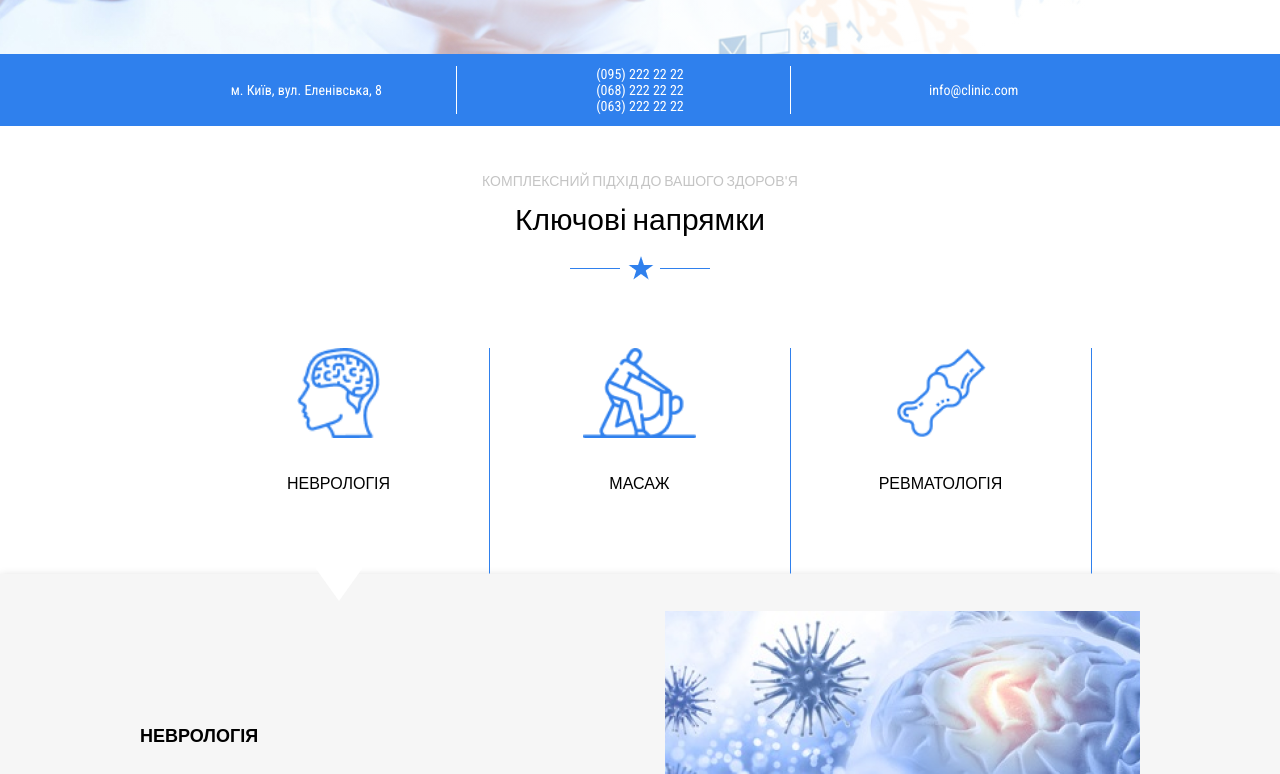
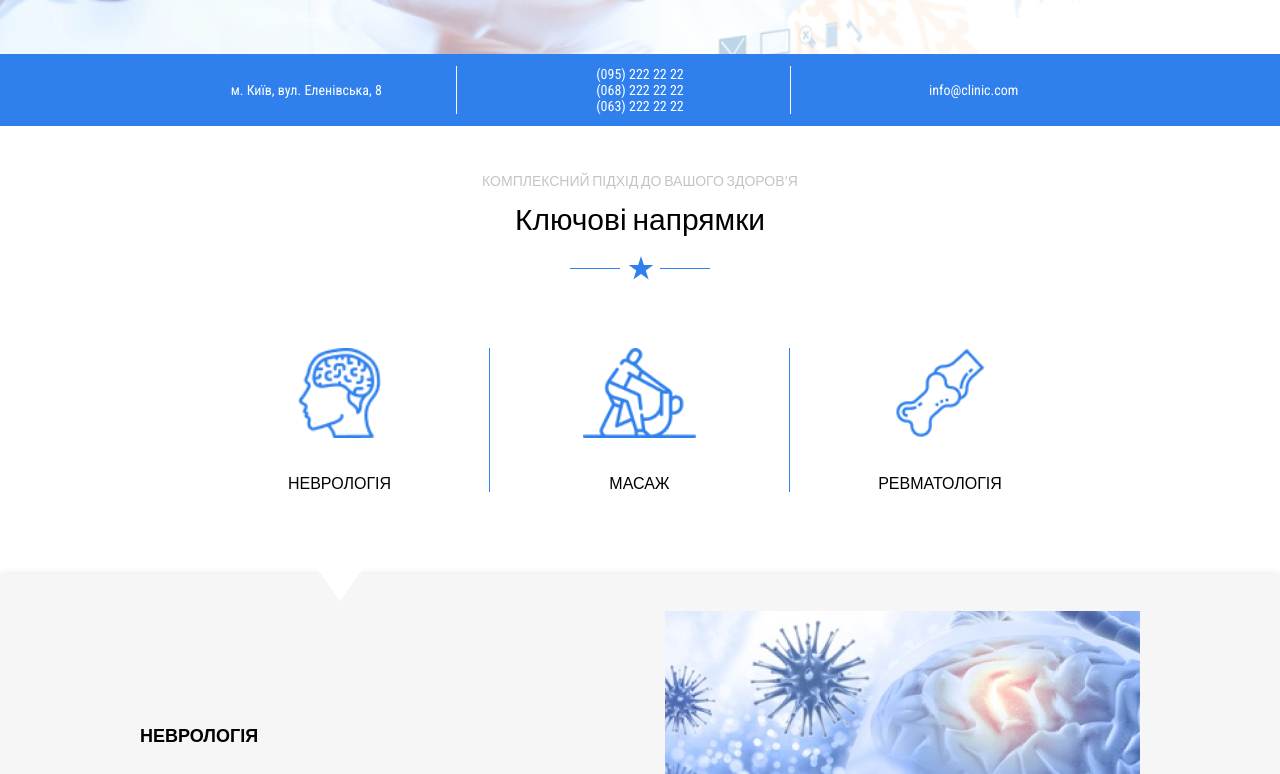
Before and after one commit to Daniil-33/Hospital, a plain HTML site: page index.html in a window 1280 px wide. Shown: the part 531-1305 px from the top of the page. Drawn offline with nearby package versions, Linux system fonts and the light colour scheme.

Commit message:
Second commit

```diff
--- a/assets/css/style.css
+++ b/assets/css/style.css
@@ -243,7 +243,6 @@ button{
 	padding: 0  0 81px;
 	border-bottom: transparent solid 1px;
   	position: relative;
-  	border-right: 1px solid #2F80ED;
 }
 .tabs__button:before,
 .tabs__button:after {
@@ -281,8 +280,9 @@ button{
 	flex-direction: column;
 	justify-content: space-between;
 	height: 144px;
+	border-right: 1px solid #2F80ED;
 }
-.tabs__button:last-child.tabs__button-inner{
+.tabs__button:last-child .tabs__button-inner{
 	border-right: 0;
 }
 .tabs__button img{
```
